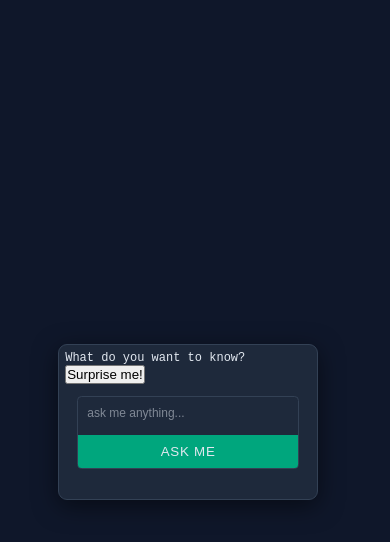
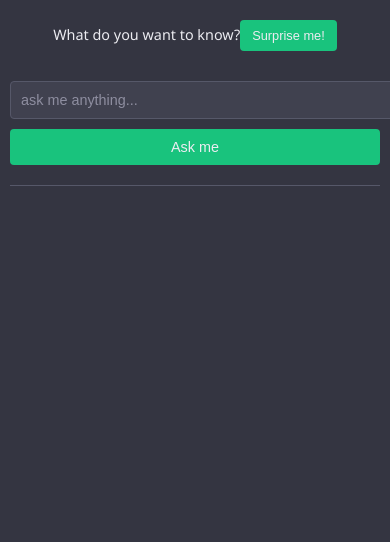
Before and after one commit to arsh342/Echo-multi-model-ai, a React (Create React App) app: page / in a window 390 px wide. Shown: the top 542 px of the page. Built offline with nearby package versions, Linux system fonts and the light colour scheme.

Commit message:
styling changed

```diff
--- a/src/index.css
+++ b/src/index.css
@@ -1,163 +1,180 @@
 :root {
-    --primary-color: #00a67d;
-    --secondary-color: #004d3d;
-    --background-color: #0f172a;
-    --surface-color: #1e293b;
-    --text-color: #e2e8f0;
-    --border-color: #334155;
-    --shadow-color: rgba(0, 0, 0, 0.5);
-}
-
-* {
-    box-sizing: border-box;
-    margin: 0;
-    padding: 0;
-}
-
-html {
-    font-size: 16px; /* Desktop base font size */
+    --primary-color: #343541;
+    --secondary-color: #444654;
+    --text-color: #ececf1;
+    --input-bg: #40414f;
+    --border-color: #565869;
+    --button-color: #19c37d;
+    --button-hover: #1a7f5a;
+    --error-color: #ef4146;
 }
 
 body {
-    background-color: var(--background-color);
+    font-family: 'Segoe UI', 'Roboto', 'Oxygen', 'Ubuntu', 'Cantarell', 'Fira Sans', 'Droid Sans', 'Helvetica Neue', sans-serif;
+    margin: 0;
+    padding: 0;
+    background-color: var(--primary-color);
     color: var(--text-color);
-    font-family: 'Roboto Mono', monospace;
-    display: flex;
-    justify-content: center;
-    align-items: center;
-    min-height: 100vh;
-    padding: 1rem;
+    font-size: 16px;
 }
 
 .app {
-    width: 100%;
-    max-width: 1200px; /* Limit max width for larger screens */
-    height: 90vh;
     display: flex;
     flex-direction: column;
-    background-color: var(--surface-color);
-    border-radius: 0.75rem;
-    box-shadow: 0 0.5rem 2rem var(--shadow-color);
-    overflow: hidden;
-    border: 1px solid var(--border-color);
+    height: 100vh;
+    max-width: 800px;
+    margin: 0 auto;
+    padding: 20px;
+    box-sizing: border-box;
 }
 
-.search-result {
-    flex-grow: 1;
-    overflow-y: auto;
-    padding: 1rem;
+.app > p {
+    text-align: center;
+    margin-bottom: 20px;
+    font-size: 1rem;
 }
 
-.button {
-    padding: 0.75rem 1rem;
-    border-radius: 0.375rem;
-    font-weight: 600;
-    background-color: var(--primary-color);
+.surprise {
+    background-color: var(--button-color);
     color: var(--text-color);
     border: none;
+    padding: 8px 12px;
+    border-radius: 4px;
     cursor: pointer;
-    transition: all 0.3s ease;
-    text-transform: uppercase;
-    letter-spacing: 0.0625rem;
-    font-size: 0.875rem;
-    margin: 0.5rem 0;
+    transition: background-color 0.3s ease;
+    margin-left: 10px;
+    font-size: 0.9rem;
 }
 
-.button:hover {
-    background-color: var(--secondary-color);
+.surprise:hover:not(:disabled) {
+    background-color: var(--button-hover);
+}
+
+.surprise:disabled {
+    opacity: 0.5;
+    cursor: not-allowed;
 }
 
 .input-container {
     display: flex;
-    border: 1px solid var(--border-color);
-    background-color: var(--surface-color);
-    border-radius: 0.375rem;
-    overflow: hidden;
-    margin: 1rem;
+    margin-bottom: 20px;
+    flex-wrap: wrap;
 }
 
 .input-container input {
     flex-grow: 1;
-    border: none;
-    padding: 0.75rem;
+    padding: 10px;
+    border: 1px solid var(--border-color);
+    border-radius: 4px;
+    background-color: var(--input-bg);
+    color: var(--text-color);
     font-size: 1rem;
-    outline: none;
-    background-color: transparent;
-    color: var(--text-color);
+    min-width: 0;
 }
 
 .input-container input::placeholder {
-    color: rgba(226, 232, 240, 0.5);
+    color: #8e8ea0;
 }
 
 .input-container button {
-    padding: 0.75rem 1rem;
-    background-color: var(--primary-color);
+    background-color: var(--button-color);
     color: var(--text-color);
     border: none;
+    padding: 10px 15px;
+    border-radius: 4px;
+    margin-left: 10px;
     cursor: pointer;
-    transition: all 0.3s ease;
-    text-transform: uppercase;
-    letter-spacing: 0.0625rem;
+    transition: background-color 0.3s ease;
+    font-size: 1rem;
 }
 
 .input-container button:hover {
-    background-color: var(--secondary-color);
+    background-color: var(--button-hover);
 }
 
-/* Responsive breakpoints */
-@media (max-width: 1200px) {
-    html {
-        font-size: 15px; /* Slightly smaller font size for medium screens */
+.search-result {
+    overflow-y: auto;
+    flex-grow: 1;
+    border-top: 1px solid var(--border-color);
+    padding-top: 20px;
+}
+
+.answer {
+    background-color: var(--secondary-color);
+    padding: 15px;
+    border-radius: 8px;
+    margin-bottom: 15px;
+    word-wrap: break-word;
+}
+
+.answer:nth-child(odd) {
+    background-color: var(--primary-color);
+}
+
+p {
+    margin: 0;
+    line-height: 1.5;
+}
+
+.error {
+    color: var(--error-color);
+    text-align: center;
+    margin-top: 10px;
+    font-size: 0.9rem;
+}
+
+@media (max-width: 768px) {
+    body {
+        font-size: 14px;
     }
 
     .app {
-        padding: 1rem; /* Padding adjustment for smaller screens */
-    }
-}
-
-@media (max-width: 992px) {
-    html {
-        font-size: 14px; /* Smaller font size for smaller tablets */
+        padding: 15px;
     }
 
-    .app {
-        width: 95%;
-        height: auto; /* Allow height to auto for smaller devices */
-    }
-}
-
-@media (max-width: 768px) {
     .input-container {
-        flex-direction: column; /* Stack input and button vertically */
+        flex-direction: column;
     }
 
     .input-container input,
     .input-container button {
-        width: 100%; /* Full width for input and button */
+        width: 100%;
+        margin-left: 0;
+        margin-top: 10px;
     }
 
-    .input-container button {
-        margin-top: 0.5rem; /* Add margin for spacing */
+    .surprise {
+        margin-left: 0;
+        margin-top: 10px;
     }
 }
 
-@media (max-width: 576px) {
-    html {
-        font-size: 12px; /* Smaller font size for smartphones */
+@media (max-width: 480px) {
+    body {
+        font-size: 12px;
     }
 
     .app {
-        padding: 0.5rem; /* Reduced padding */
+        padding: 10px;
     }
 
-    .search-result {
-        padding: 0.5rem; /* Reduced padding for search results */
+    .app > p {
+        font-size: 0.9rem;
+    }
+
+    .surprise {
+        font-size: 0.8rem;
+    }
+
+    .input-container input,
+    .input-container button {
+        font-size: 0.9rem;
     }
 }
 
-@media (max-width: 360px) {
-    html {
-        font-size: 10px; /* Smallest font size for very small devices */
+@media (max-height: 600px) {
+    .app {
+        height: auto;
+        min-height: 100vh;
     }
 }
```
